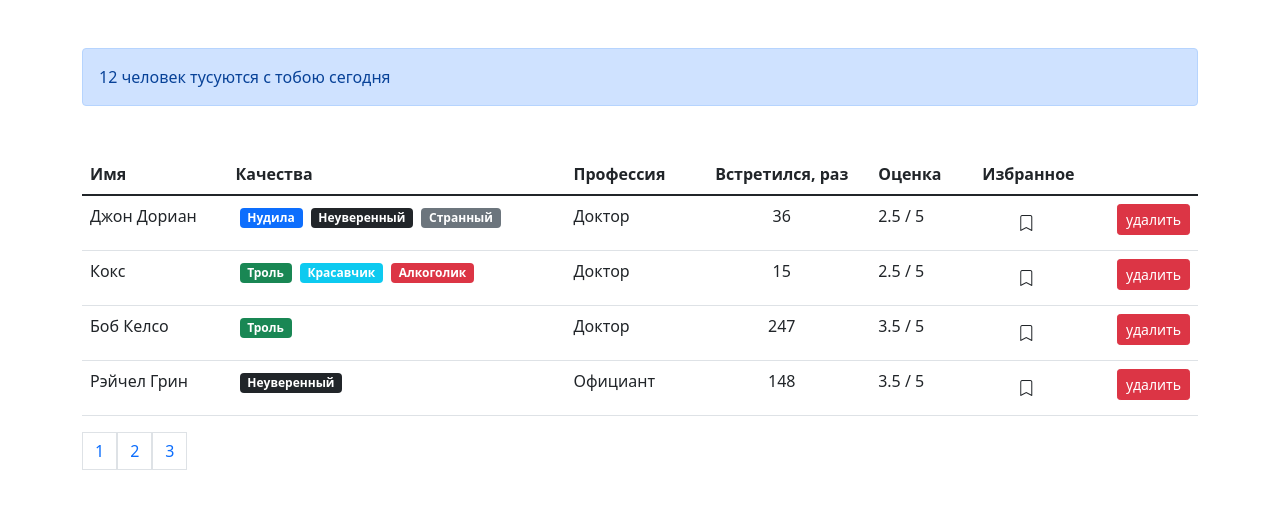
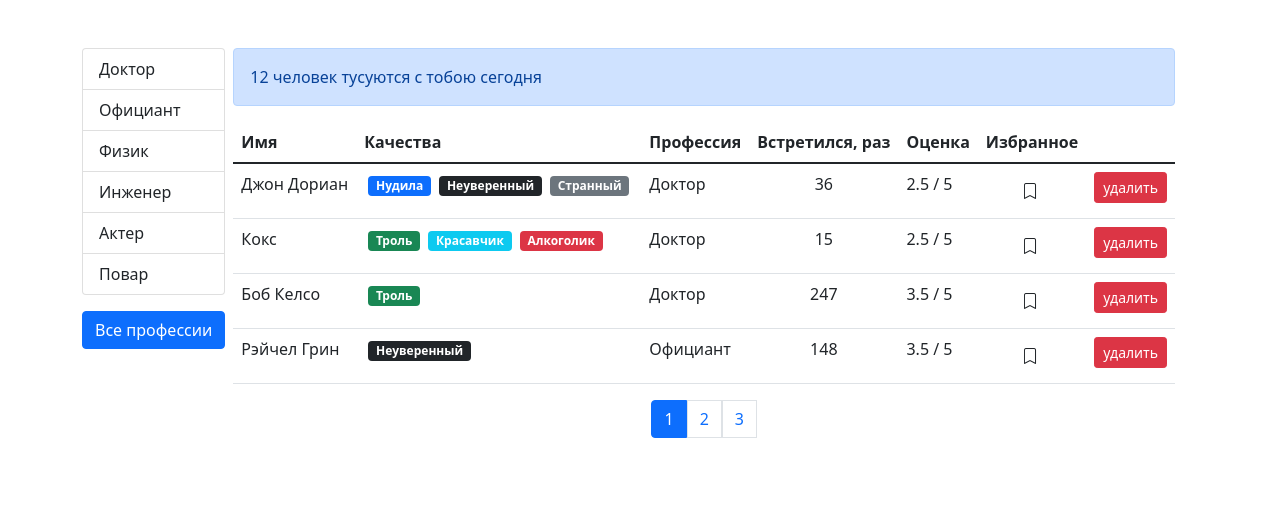
Before and after one commit to alex-lenk/fast-company, a React (Create React App) app: page / in a window 1280 px wide. Shown: the top 508 px of the page. Built offline with nearby package versions, Linux system fonts and the light colour scheme.

Commit message:
Created GroupList component and refactoring code

```diff
--- a/src/App.js
+++ b/src/App.js
@@ -1,11 +1,9 @@
 import React, {useState} from 'react'
 import api from './api'
-import SearchStatus from './components/SearchStatus'
 import Users from './components/Users'
 
 function App() {
   const [users, setUsers] = useState(api.users.fetchAll())
-  const usersCount = users.length
 
   const handleToggleBookmark = id => setUsers(
     users.map(user => {
@@ -20,10 +18,7 @@ function App() {
     setUsers(users.filter(user => user._id !== userId))
   }
 
-  return <div className="container pt-5 pb-2">
-    <SearchStatus length={usersCount}/>
-    <Users users={users} count={usersCount} onToggleBookmark={handleToggleBookmark} onDelete={handleDelete}/>
-  </div>
+  return <Users users={users} onToggleBookmark={handleToggleBookmark} onDelete={handleDelete}/>
 }
 
 export default App
--- /dev/null
+++ b/src/api/fake.api/professions.api.js
@@ -0,0 +1,18 @@
+export const professions = {
+  doctor: {_id: '67rdca3eeb7f6fgeed471818', name: 'Доктор'},
+  waiter: {_id: '67rdca3eeb7f6fgeed471820', name: 'Официант'},
+  physics: {_id: '67rdca3eeb7f6fgeed471814', name: 'Физик'},
+  engineer: {_id: '67rdca3eeb7f6fgeed471822', name: 'Инженер'},
+  actor: {_id: '67rdca3eeb7f6fgeed471824', name: 'Актер'},
+  cook: {_id: '67rdca3eeb7f6fgeed471829', name: 'Повар'}
+}
+
+export const fetchAll = () => new Promise((resolve) => {
+  setTimeout(function () {
+    resolve(professions)
+  }, 1000)
+})
+
+export default {
+  fetchAll
+}
--- a/src/api/fake.api/user.api.js
+++ b/src/api/fake.api/user.api.js
@@ -1,25 +1,18 @@
-const professions = {
-    doctor: {_id: "67rdca3eeb7f6fgeed471818", name: "Доктор"},
-    waiter: {_id: "67rdca3eeb7f6fgeed471820", name: "Официант"},
-    physics: {_id: "67rdca3eeb7f6fgeed471814", name: "Физик"},
-    engineer: {_id: "67rdca3eeb7f6fgeed471822", name: "Инженер"},
-    actor: {_id: "67rdca3eeb7f6fgeed471824", name: "Актер"},
-    cook: {_id: "67rdca3eeb7f6fgeed471829", name: "Повар"}
-}
+import {professions} from './professions.api'
 
 const qualities = {
-    tedious: {_id: "67rdca3eeb7f6fgeed471198", name: "Нудила", color: "primary"},
-    strange: {_id: "67rdca3eeb7f6fgeed471100", name: "Странный", color: "secondary"},
-    buller: {_id: "67rdca3eeb7f6fgeed4711012", name: "Троль", color: "success"},
-    alcoholic: {_id: "67rdca3eeb7f6fgeed471101", name: "Алкоголик", color: "danger"},
-    handsome: {_id: "67rdca3eeb7f6fgeed471102", name: "Красавчик", color: "info"},
-    uncertain: {_id: "67rdca3eeb7f6fgeed471103", name: "Неуверенный", color: "dark"},
+  tedious: {_id: '67rdca3eeb7f6fgeed471198', name: 'Нудила', color: 'primary'},
+  strange: {_id: '67rdca3eeb7f6fgeed471100', name: 'Странный', color: 'secondary'},
+  buller: {_id: '67rdca3eeb7f6fgeed4711012', name: 'Троль', color: 'success'},
+  alcoholic: {_id: '67rdca3eeb7f6fgeed471101', name: 'Алкоголик', color: 'danger'},
+  handsome: {_id: '67rdca3eeb7f6fgeed471102', name: 'Красавчик', color: 'info'},
+  uncertain: {_id: '67rdca3eeb7f6fgeed471103', name: 'Неуверенный', color: 'dark'},
 }
 
 const users = [
   {
-        _id: "67rdca3eeb7f6fgeed471815",
-        name: "Джон Дориан",
+    _id: '67rdca3eeb7f6fgeed471815',
+    name: 'Джон Дориан',
     profession: professions.doctor,
     qualities: [qualities.tedious, qualities.uncertain, qualities.strange],
     completedMeetings: 36,
@@ -27,8 +20,8 @@ const users = [
     bookmark: false
   },
   {
-        _id: "67rdca3eeb7f6fgeed471816",
-        name: "Кокс",
+    _id: '67rdca3eeb7f6fgeed471816',
+    name: 'Кокс',
     profession: professions.doctor,
     qualities: [qualities.buller, qualities.handsome, qualities.alcoholic],
     completedMeetings: 15,
@@ -36,8 +29,8 @@ const users = [
     bookmark: false
   },
   {
-        _id: "67rdca3eeb7f6fgeed471817",
-        name: "Боб Келсо",
+    _id: '67rdca3eeb7f6fgeed471817',
+    name: 'Боб Келсо',
     profession: professions.doctor,
     qualities: [qualities.buller],
     completedMeetings: 247,
@@ -45,8 +38,8 @@ const users = [
     bookmark: false
   },
   {
-        _id: "67rdca3eeb7f6fgeed471818",
-        name: "Рэйчел Грин",
+    _id: '67rdca3eeb7f6fgeed471818',
+    name: 'Рэйчел Грин',
     profession: professions.waiter,
     qualities: [qualities.uncertain],
     completedMeetings: 148,
@@ -54,8 +47,8 @@ const users = [
     bookmark: false
   },
   {
-        _id: "67rdca3eeb7f6fgeed471819",
-        name: "Шелдон Купер",
+    _id: '67rdca3eeb7f6fgeed471819',
+    name: 'Шелдон Купер',
     profession: professions.physics,
     qualities: [qualities.strange, qualities.tedious],
     completedMeetings: 37,
@@ -63,8 +56,8 @@ const users = [
     bookmark: false
   },
   {
-        _id: "67rdca3eeb7f6fgeed471820",
-        name: "Леонард Хофстедтер",
+    _id: '67rdca3eeb7f6fgeed471820',
+    name: 'Леонард Хофстедтер',
     profession: professions.physics,
     qualities: [qualities.strange, qualities.uncertain],
     completedMeetings: 147,
@@ -72,8 +65,8 @@ const users = [
     bookmark: false
   },
   {
-        _id: "67rdca3eeb7f6fgeed471821",
-        name: "Говард Воловиц",
+    _id: '67rdca3eeb7f6fgeed471821',
+    name: 'Говард Воловиц',
     profession: professions.engineer,
     qualities: [qualities.strange, qualities.tedious],
     completedMeetings: 72,
@@ -81,8 +74,8 @@ const users = [
     bookmark: false
   },
   {
-        _id: "67rdca3eeb7f6fgeed471822",
-        name: "Никола Тесла",
+    _id: '67rdca3eeb7f6fgeed471822',
+    name: 'Никола Тесла',
     profession: professions.engineer,
     qualities: [qualities.handsome],
     completedMeetings: 72,
@@ -90,8 +83,8 @@ const users = [
     bookmark: false
   },
   {
-        _id: "67rdca3eeb7f6fgeed471823",
-        name: "Моника Геллер",
+    _id: '67rdca3eeb7f6fgeed471823',
+    name: 'Моника Геллер',
     profession: professions.cook,
     qualities: [qualities.strange, qualities.uncertain],
     completedMeetings: 17,
@@ -99,8 +92,8 @@ const users = [
     bookmark: false
   },
   {
-        _id: "67rdca3eeb7f6fgeed471824",
-        name: "Рататуй",
+    _id: '67rdca3eeb7f6fgeed471824',
+    name: 'Рататуй',
     profession: professions.cook,
     qualities: [qualities.handsome, qualities.buller],
     completedMeetings: 17,
@@ -108,8 +101,8 @@ const users = [
     bookmark: false
   },
   {
-        _id: "67rdca3eeb7f6fgeed47181f",
-        name: "Джоуи Триббиани",
+    _id: '67rdca3eeb7f6fgeed47181f',
+    name: 'Джоуи Триббиани',
     profession: professions.actor,
     qualities: [qualities.uncertain, qualities.strange],
     completedMeetings: 434,
@@ -117,8 +110,8 @@ const users = [
     bookmark: false
   },
   {
-        _id: "67rdca3eeb7f6fgeed47181r",
-        name: "Брэд Питт",
+    _id: '67rdca3eeb7f6fgeed47181r',
+    name: 'Брэд Питт',
     profession: professions.actor,
     qualities: [qualities.handsome],
     completedMeetings: 434,
--- a/src/api/index.js
+++ b/src/api/index.js
@@ -1,6 +1,9 @@
 import * as users from './fake.api/user.api'
+import professions from './fake.api/professions.api'
 
 const API = {
-    users
+  users,
+  professions,
 }
+
 export default API
--- /dev/null
+++ b/src/components/GroupList.jsx
@@ -0,0 +1,38 @@
+import React from 'react'
+import PropTypes from 'prop-types'
+
+const GroupList = ({items, valueProperty, contentProperty, onItemSelect, selectedItem}) => {
+  return (
+    <ul className="list-group">
+      {
+        Object.keys(items).map(item =>
+          <li key={items[item][valueProperty]}
+              className={
+                'list-group-item' +
+                (items[item] === selectedItem ? ' active' : '')
+              }
+              onClick={() => onItemSelect(items[item])}
+              role='button'
+          >
+            {items[item][contentProperty]}
+          </li>
+        )
+      }
+    </ul>
+  )
+}
+
+GroupList.defaultProps = {
+  valueProperty: '_id',
+  contentProperty: 'name'
+}
+
+GroupList.propTypes = {
+  items: PropTypes.object.isRequired,
+  valueProperty: PropTypes.string.isRequired,
+  contentProperty: PropTypes.string.isRequired,
+  onItemSelect: PropTypes.func.isRequired,
+  selectedItem: PropTypes.object,
+}
+
+export default GroupList
--- a/src/components/Pagination.jsx
+++ b/src/components/Pagination.jsx
@@ -18,7 +18,7 @@ const Pagination = (props) => {
         {pages.map((page) => (
           <li
             key={`page-${page}`}
-            className={'page-item' + (page === currentPage && 'active')}
+            className={'page-item' + (page === currentPage && ' active')}
           >
             <button className='page-link' onClick={() => onPageChange(page)}>
               {page}
--- a/src/components/SearchStatus.jsx
+++ b/src/components/SearchStatus.jsx
@@ -7,7 +7,7 @@ const SearchStatus = ({length}) => {
     return `${number} человек${declensionWords(number, [' тусанет', 'а тусанут', ' тусуются'])}`
   }
 
-  return <div className="mb-5">
+  return <>
     {!length ? (
       <div className="alert-danger alert">Никто не тусуются с тобою сегодня</div>
     ) : (
@@ -15,7 +15,7 @@ const SearchStatus = ({length}) => {
         {renderPhrase(length)} с тобою сегодня
       </div>
     )}
-  </div>
+  </>
 }
 
 SearchStatus.propTypes = {
--- a/src/components/User.jsx
+++ b/src/components/User.jsx
@@ -29,9 +29,7 @@ const User = ({
         <Bookmark favorite={bookmark} onClick={() => onToggleBookmark(_id)}/>
       </td>
       <td className='text-end'>
-        <button className='btn-danger btn btn-sm' onClick={() => onDelete(_id)}>
-          удалить
-        </button>
+        <button className='btn-danger btn btn-sm' onClick={() => onDelete(_id)}>удалить</button>
       </td>
     </tr>
   )
--- a/src/components/Users.jsx
+++ b/src/components/Users.jsx
@@ -1,20 +1,62 @@
-import React, {useState} from 'react'
+import React, {useState, useEffect} from 'react'
+import api from '../api'
 import PropTypes from 'prop-types'
 import User from './User'
 import Pagination from './Pagination'
 import {pagination} from '../utils/pagination'
+import GroupList from './GroupList'
+import SearchStatus from './SearchStatus'
 
-const Users = ({users, count, ...rest}) => {
+const Users = ({users, ...rest}) => {
   const [currentPage, setCurrentPage] = useState(1)
+  const [profession, setProfession] = useState()
+  const [selectedProf, setSelectedProf] = useState()
   const pageSize = 4
-  const userCrop = pagination(users, currentPage, pageSize)
+
+  useEffect(() => {
+    api.professions.fetchAll().then((data) => setProfession(data))
+  }, [])
+
+  useEffect(() => {
+    setCurrentPage(1)
+  }, [selectedProf])
+
+  const handleProfessionSelect = item => {
+    setSelectedProf(item)
+  }
 
   const handlePageChange = (pageIndex) => {
     setCurrentPage(pageIndex)
   }
 
-  return <>
-    {count && (
+  const filteredUsers = selectedProf
+    ? users.filter(user => user.profession === selectedProf)
+    : users
+
+  const usersCount = filteredUsers.length
+
+  const userCrop = pagination(filteredUsers, currentPage, pageSize)
+
+  const clearFilter = () => {
+    setSelectedProf()
+  }
+
+  return <div className="container pt-5 pb-2">
+    <div className="d-flex">
+      {profession &&
+      <nav className='flex-shrink-0 pe-2'>
+        <GroupList
+          selectedItem={selectedProf}
+          items={profession}
+          onItemSelect={handleProfessionSelect}
+        />
+        <button className='btn-primary btn mt-3' onClick={clearFilter}>Все профессии</button>
+      </nav>
+      }
+
+      <div>
+        <SearchStatus length={usersCount}/>
+        {usersCount && (
           <table className="table">
             <thead>
             <tr>
@@ -34,13 +76,22 @@ const Users = ({users, count, ...rest}) => {
             </tbody>
           </table>
         )}
-    <Pagination itemsCount={count} pageSize={pageSize} currentPage={currentPage} onPageChange={handlePageChange}/>
-  </>
+
+        <div className="d-flex justify-content-center">
+          <Pagination itemsCount={usersCount}
+                      pageSize={pageSize}
+                      currentPage={currentPage}
+                      onPageChange={handlePageChange}
+          />
+        </div>
+      </div>
+    </div>
+  </div>
 }
 
 Users.propTypes = {
   users: PropTypes.array.isRequired,
-  count: PropTypes.number,
+  usersCount: PropTypes.number,
 }
 
 export default Users
```
Also changed, not shown: .eslintrc.js. Lines whose indentation alone changed are shown as unchanged.
